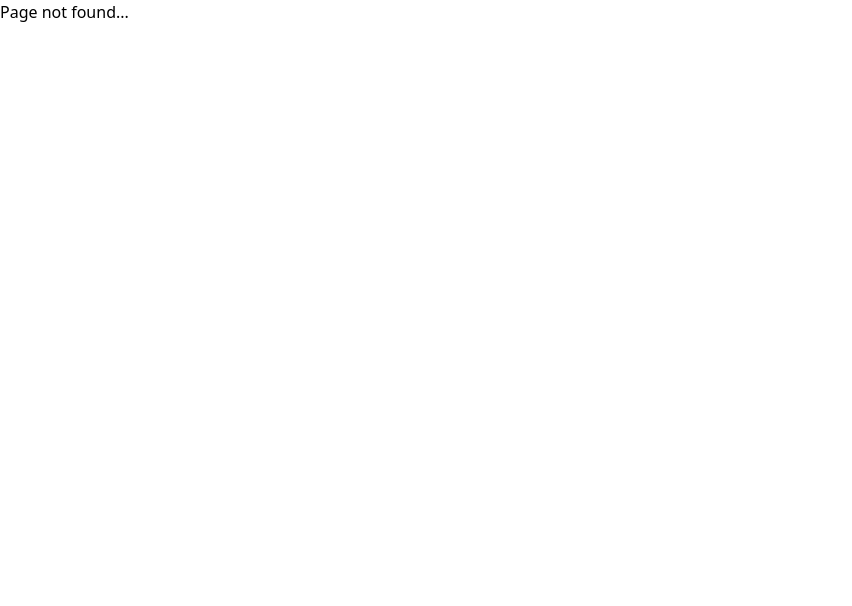
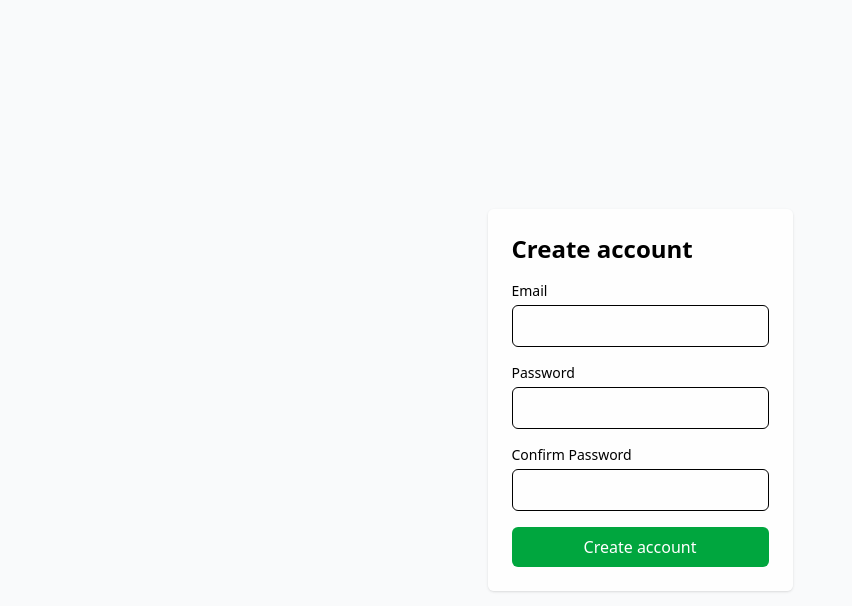
Before and after one commit to NikDevRych/aifintracker-webui, a React (Vite) app: page /register in a window 1280 px wide. Before the commit this address had no page. Shown: the top 606 px of the page, without its empty margins (0-852 px from the left). Built offline with nearby package versions, Linux system fonts and the light colour scheme.

Commit message:
#3 change login form styles, add registration functionality with form validation and routing

```diff
--- a/src/app/AppRoutes.tsx
+++ b/src/app/AppRoutes.tsx
@@ -2,6 +2,7 @@ import { BrowserRouter, Route, Routes } from "react-router";
 import DashboardPage from "../pages/dashboard/DashboardPage";
 import LoginPage from "../pages/login/LoginPage";
 import NotFoundPage from "../pages/not-found/NotFoundPage";
+import RegisterPage from "../pages/register/RegisterPage";
 
 export default function AppRoutes() {
   return (
@@ -9,6 +10,7 @@ export default function AppRoutes() {
       <Routes>
         <Route path="/" element={<DashboardPage />} />
         <Route path="/login" element={<LoginPage />} />
+        <Route path="/register" element={<RegisterPage />} />
         <Route path="*" element={<NotFoundPage />} />
       </Routes>
     </BrowserRouter>
--- a/src/features/login/ui/LoginForm.tsx
+++ b/src/features/login/ui/LoginForm.tsx
@@ -27,7 +27,7 @@ export default function LoginForm({ onSuccess }: { onSuccess?: () => void }) {
   return (
     <form
       onSubmit={handleSubmit(onSubmit)}
-      className="mx-auto max-w-md rounded-md bg-white/80 p-6 shadow-sm dark:bg-gray-900/60"
+      className="mx-auto max-w-lg rounded-md bg-white p-6 shadow-sm dark:bg-gray-900 dark:text-gray-50"
     >
       <h2 className="mb-4 text-2xl font-semibold">Sign in</h2>
 
@@ -64,7 +64,7 @@ export default function LoginForm({ onSuccess }: { onSuccess?: () => void }) {
       <button
         type="submit"
         disabled={isSubmitting || isLoading}
-        className="w-full rounded-md bg-blue-600 py-2 text-white hover:bg-blue-700 disabled:opacity-60"
+        className="w-full rounded-md bg-blue-600 py-2 hover:bg-blue-700 disabled:opacity-60"
       >
         {isSubmitting || isLoading ? "Signing in..." : "Sign in"}
       </button>
--- /dev/null
+++ b/src/features/register/lib/useRegister.ts
@@ -0,0 +1,25 @@
+import { useState } from "react";
+import type { RegisterFormValues } from "../model/schema";
+
+export default function useRegister() {
+  const [isLoading, setIsLoading] = useState(false);
+
+  async function register(data: RegisterFormValues) {
+    setIsLoading(true);
+    try {
+      // Replace with a real API call to register the user.
+      await new Promise((resolve) => setTimeout(resolve, 800));
+
+      // Simple stub: accept anything that looks valid.
+      if (!data.email.includes("@") || data.password.length < 6) {
+        throw new Error("Invalid registration data");
+      }
+
+      return { ok: true };
+    } finally {
+      setIsLoading(false);
+    }
+  }
+
+  return { register, isLoading } as const;
+}
--- /dev/null
+++ b/src/features/register/model/schema.ts
@@ -0,0 +1,14 @@
+import { z } from "zod";
+
+export const registerSchema = z
+  .object({
+    email: z.string().min(1, "Email is required").email("Invalid email"),
+    password: z.string().min(6, "Password must be at least 6 characters"),
+    confirmPassword: z.string().min(6, "Please confirm your password"),
+  })
+  .refine((data) => data.password === data.confirmPassword, {
+    path: ["confirmPassword"],
+    message: "Passwords must match",
+  });
+
+export type RegisterFormValues = z.infer<typeof registerSchema>;
--- /dev/null
+++ b/src/features/register/ui/RegisterForm.tsx
@@ -0,0 +1,95 @@
+import { useForm } from "react-hook-form";
+import { zodResolver } from "@hookform/resolvers/zod";
+import { registerSchema, type RegisterFormValues } from "../model/schema";
+import useRegister from "../lib/useRegister";
+
+type Props = {
+  onSuccess?: () => void;
+};
+
+export default function RegisterForm({ onSuccess }: Props) {
+  const { register: doRegister, isLoading } = useRegister();
+
+  const {
+    register,
+    handleSubmit,
+    formState: { errors, isSubmitting },
+  } = useForm<RegisterFormValues>({ resolver: zodResolver(registerSchema) });
+
+  const onSubmit = async (data: RegisterFormValues) => {
+    try {
+      await doRegister(data);
+      onSuccess?.();
+    } catch (err) {
+      console.error(err);
+      alert((err as Error)?.message ?? "Registration failed");
+    }
+  };
+
+  return (
+    <form
+      onSubmit={handleSubmit(onSubmit)}
+      className="mx-auto max-w-md rounded-md bg-white/80 p-6 shadow-sm dark:bg-gray-900/60"
+    >
+      <h2 className="mb-4 text-2xl font-semibold">Create account</h2>
+
+      <div className="mb-4">
+        <label className="mb-1 block text-sm font-medium" htmlFor="email">
+          Email
+        </label>
+        <input
+          id="email"
+          type="email"
+          {...register("email")}
+          className="w-full rounded-md border px-3 py-2 focus:ring-2 focus:ring-blue-500 focus:outline-none"
+        />
+        {errors.email && (
+          <p className="mt-1 text-sm text-red-600">{errors.email.message}</p>
+        )}
+      </div>
+
+      <div className="mb-4">
+        <label className="mb-1 block text-sm font-medium" htmlFor="password">
+          Password
+        </label>
+        <input
+          id="password"
+          type="password"
+          {...register("password")}
+          className="w-full rounded-md border px-3 py-2 focus:ring-2 focus:ring-blue-500 focus:outline-none"
+        />
+        {errors.password && (
+          <p className="mt-1 text-sm text-red-600">{errors.password.message}</p>
+        )}
+      </div>
+
+      <div className="mb-4">
+        <label
+          className="mb-1 block text-sm font-medium"
+          htmlFor="confirmPassword"
+        >
+          Confirm Password
+        </label>
+        <input
+          id="confirmPassword"
+          type="password"
+          {...register("confirmPassword")}
+          className="w-full rounded-md border px-3 py-2 focus:ring-2 focus:ring-blue-500 focus:outline-none"
+        />
+        {errors.confirmPassword && (
+          <p className="mt-1 text-sm text-red-600">
+            {errors.confirmPassword.message}
+          </p>
+        )}
+      </div>
+
+      <button
+        type="submit"
+        disabled={isSubmitting || isLoading}
+        className="w-full rounded-md bg-green-600 py-2 text-white hover:bg-green-700 disabled:opacity-60"
+      >
+        {isSubmitting || isLoading ? "Creating account..." : "Create account"}
+      </button>
+    </form>
+  );
+}
--- a/src/pages/login/LoginPage.tsx
+++ b/src/pages/register/RegisterPage.tsx
@@ -1,18 +1,17 @@
-import { useCallback } from 'react';
-import LoginForm from '../../features/login/ui/LoginForm';
-import { useNavigate } from 'react-router';
+import { useCallback } from "react";
+import RegisterForm from "../../features/register/ui/RegisterForm";
+import { useNavigate } from "react-router";
 
-export default function LoginPage() {
+export default function RegisterPage() {
   const navigate = useNavigate();
 
   const handleSuccess = useCallback(() => {
-    // Navigate to dashboard after successful login
-    navigate('/dashboard');
+    navigate("/dashboard");
   }, [navigate]);
 
   return (
-    <div className="min-h-screen flex items-center justify-center bg-gray-50 dark:bg-gray-800 p-6">
-      <LoginForm onSuccess={handleSuccess} />
+    <div className="flex min-h-screen items-center justify-center bg-gray-50 p-6 dark:bg-gray-800">
+      <RegisterForm onSuccess={handleSuccess} />
     </div>
   );
 }
```
